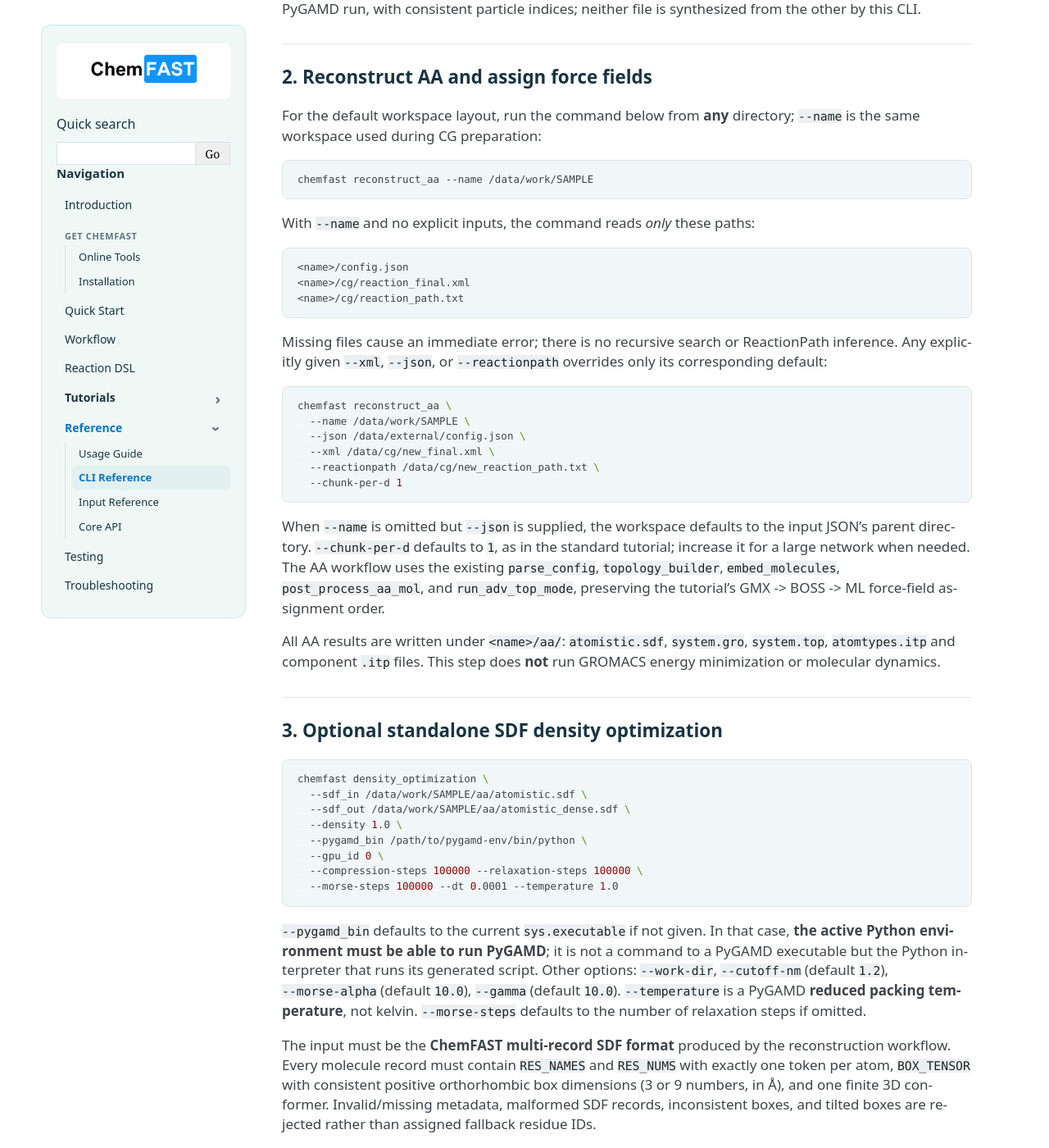
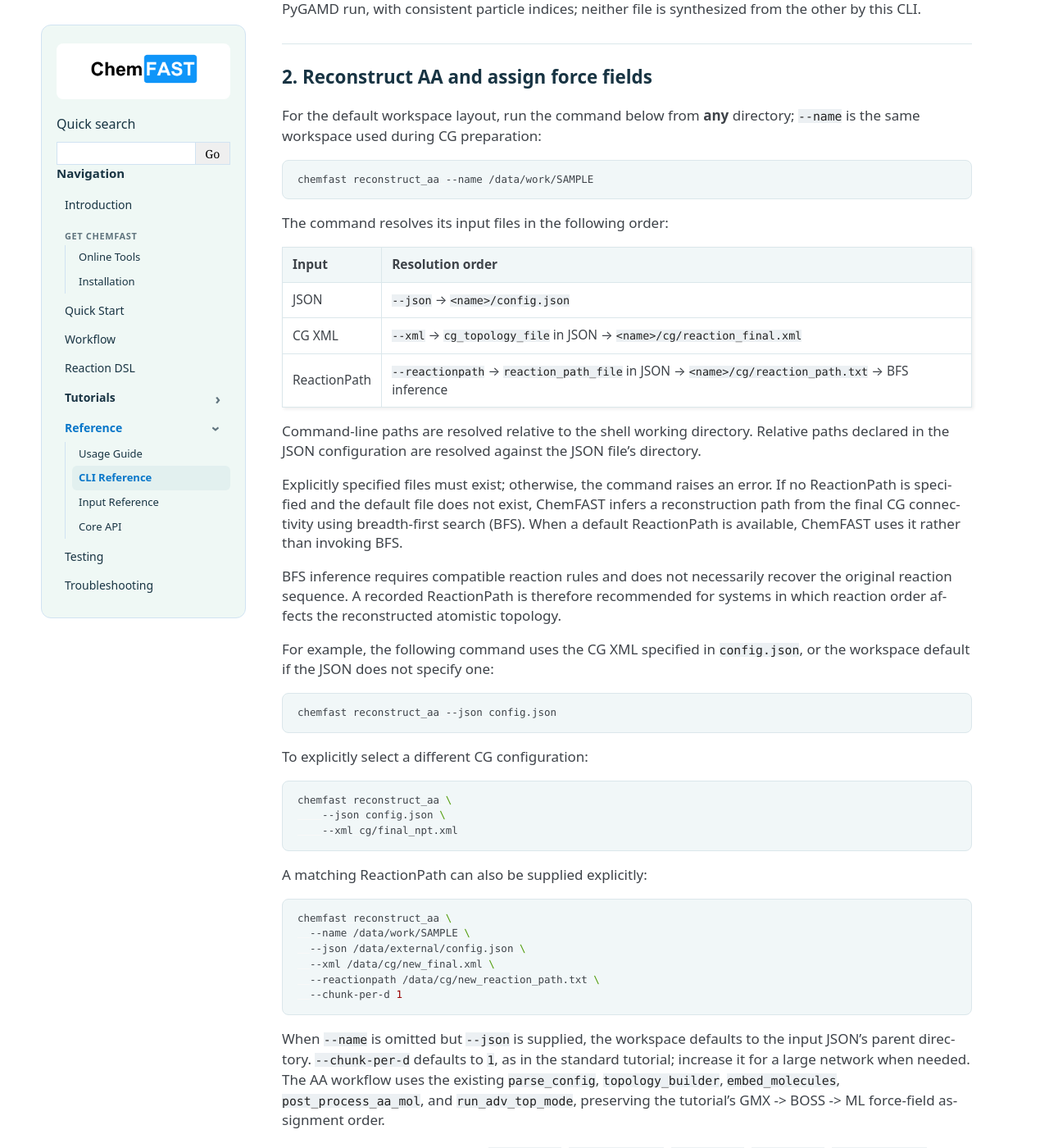
Before and after one commit to DoMD-toolkit/ChemFAST, a Sphinx documentation site: the page built from docs/cli.md, in a window 1280 px wide and 1400 px high, scrolled down 1390 px. Shown: the whole window at 82% size. Built offline with Sphinx 7.4.7, drawn with Linux system fonts in a browser that asks for light colours.

Commit message:
Update ChemFAST CLI and documentation

````diff
--- a/docs/cli.md
+++ b/docs/cli.md
@@ -79,17 +79,45 @@ directory; `--name` is the same workspace used during CG preparation:
 chemfast reconstruct_aa --name /data/work/SAMPLE
 ```
 
-With `--name` and no explicit inputs, the command reads *only* these paths:
+The command resolves its input files in the following order:
 
-```text
-<name>/config.json
-<name>/cg/reaction_final.xml
-<name>/cg/reaction_path.txt
+| Input | Resolution order |
+|---|---|
+| JSON | `--json` → `<name>/config.json` |
+| CG XML | `--xml` → `cg_topology_file` in JSON → `<name>/cg/reaction_final.xml` |
+| ReactionPath | `--reactionpath` → `reaction_path_file` in JSON → `<name>/cg/reaction_path.txt` → BFS inference |
+
+Command-line paths are resolved relative to the shell working directory.
+Relative paths declared in the JSON configuration are resolved against the
+JSON file's directory.
+
+Explicitly specified files must exist; otherwise, the command raises an
+error. If no ReactionPath is specified and the default file does not exist,
+ChemFAST infers a reconstruction path from the final CG connectivity using
+breadth-first search (BFS). When a default ReactionPath is available, ChemFAST
+uses it rather than invoking BFS.
+
+BFS inference requires compatible reaction rules and does not necessarily
+recover the original reaction sequence. A recorded ReactionPath is therefore
+recommended for systems in which reaction order affects the reconstructed
+atomistic topology.
+
+For example, the following command uses the CG XML specified in
+`config.json`, or the workspace default if the JSON does not specify one:
+
+```bash
+chemfast reconstruct_aa --json config.json
 ```
 
-Missing files cause an immediate error; there is no recursive search or
-ReactionPath inference. Any explicitly given `--xml`, `--json`, or
-`--reactionpath` overrides only its corresponding default:
+To explicitly select a different CG configuration:
+
+```bash
+chemfast reconstruct_aa \
+    --json config.json \
+    --xml cg/final_npt.xml
+```
+
+A matching ReactionPath can also be supplied explicitly:
 
 ```bash
 chemfast reconstruct_aa \
````
Also changed, not shown: 3 other files.
